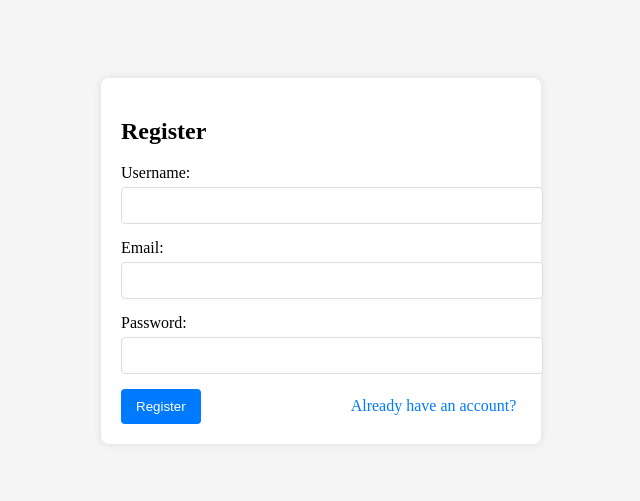
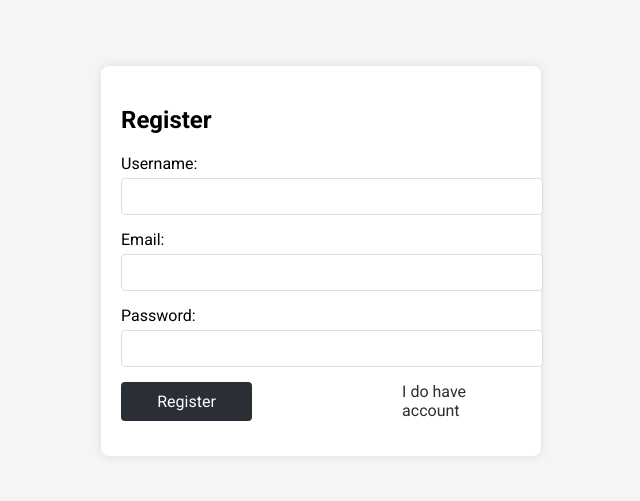
Before and after one commit to babaicode/sticker-bomber-front, a React (Vite) app: page / in a window 1280 px wide. Shown: the part 147-648 px from the top of the page, without its empty margins (319-959 px from the left). Built offline with nearby package versions, Linux system fonts and the light colour scheme.

Commit message:
edit structure

```diff
--- a/index.html
+++ b/index.html
@@ -3,6 +3,7 @@
   <head>
     <meta charset="UTF-8" />
     <title>sticker bomber</title>
+    <link rel="stylesheet" href="https://fonts.googleapis.com/css2?family=Roboto:wght@400;500;700&display=swap" />
   </head>
   <body>
     <div id="root"></div>
--- a/src/App.tsx
+++ b/src/App.tsx
@@ -1,8 +1,8 @@
 import React from 'react'
 import { BrowserRouter as Router, Route, Routes } from 'react-router-dom'
-import Register from './authPage/Register'
-import Login from './authPage/Login'
-import Dashboard from './page/Dashboard'
+import Dashboard from './home/page/Dashboard'
+import Register from './auth/page/Register'
+import Login from './auth/page/Login'
 
 const App: React.FC = () => {
   return (
--- a/src/authPage/Register.tsx
+++ b/src/auth/page/Login.tsx
@@ -1,21 +1,24 @@
 import React, { useState } from 'react'
-import { Link } from 'react-router-dom'
+import { Link, useNavigate } from 'react-router-dom'
 import '../styles/Auth.css'
-import { register } from '../services/authService'
 import axios from 'axios'
+import { login } from '../service/authService'
 
-const Register: React.FC = () => {
-  const [fullname, setFullname] = useState('')
+const Login: React.FC = () => {
   const [password, setPassword] = useState('')
   const [email, setEmail] = useState('')
   const [message, setMessage] = useState('')
-
+  const navigate = useNavigate()
   const handleSubmit = async (e: React.FormEvent) => {
     e.preventDefault()
 
     try {
-      const data = await register(fullname, email, password)
-      setMessage(`Registration successful: ${data.token}`)
+      const data = await login(email, password)
+      setMessage(`Login successful`)
+      if (data.token) {
+        localStorage.setItem('authToken', data.token)
+        navigate('/dashboard')
+      }
     } catch (error) {
       if (axios.isAxiosError(error)) {
         setMessage(
@@ -30,17 +33,8 @@ const Register: React.FC = () => {
   return (
     <div className="auth-container">
       <form onSubmit={handleSubmit} className="auth-form">
-        <h2>Register</h2>
+        <h2>Login</h2>
 
-        <div>
-          <label htmlFor="username">Username:</label>
-          <input
-            type="text"
-            id="username"
-            value={fullname}
-            onChange={(e) => setFullname(e.target.value)}
-          />
-        </div>
         <div>
           <label htmlFor="email">Email:</label>
           <input
@@ -59,12 +53,12 @@ const Register: React.FC = () => {
             onChange={(e) => setPassword(e.target.value)}
           />
         </div>
-        <button type="submit">Register</button>
-        <Link to="/login">Already have an account?</Link>
+        <button type="submit">Login</button>
+        <Link to="/">Do you need to register?</Link>
       </form>
       {message && <p>{message}</p>}
     </div>
   )
 }
 
-export default Register
+export default Login
--- a/src/authPage/Login.tsx
+++ b/src/auth/page/Register.tsx
@@ -1,24 +1,21 @@
 import React, { useState } from 'react'
-import { Link, useNavigate } from 'react-router-dom'
+import { Link } from 'react-router-dom'
 import '../styles/Auth.css'
-import { login } from '../services/authService'
 import axios from 'axios'
+import { register } from '../service/authService'
 
-const Login: React.FC = () => {
+const Register: React.FC = () => {
+  const [fullname, setFullname] = useState('')
   const [password, setPassword] = useState('')
   const [email, setEmail] = useState('')
   const [message, setMessage] = useState('')
-  const navigate = useNavigate()
+
   const handleSubmit = async (e: React.FormEvent) => {
     e.preventDefault()
 
     try {
-      const data = await login(email, password)
-      setMessage(`Login successful`)
-      if (data.token) {
-        localStorage.setItem('authToken', data.token)
-        navigate('/dashboard')
-      }
+      const data = await register(fullname, email, password)
+      setMessage(`Registration successful: ${data.token}`)
     } catch (error) {
       if (axios.isAxiosError(error)) {
         setMessage(
@@ -33,8 +30,17 @@ const Login: React.FC = () => {
   return (
     <div className="auth-container">
       <form onSubmit={handleSubmit} className="auth-form">
-        <h2>Login</h2>
+        <h2>Register</h2>
 
+        <div>
+          <label htmlFor="username">Username:</label>
+          <input
+            type="text"
+            id="username"
+            value={fullname}
+            onChange={(e) => setFullname(e.target.value)}
+          />
+        </div>
         <div>
           <label htmlFor="email">Email:</label>
           <input
@@ -53,12 +59,14 @@ const Login: React.FC = () => {
             onChange={(e) => setPassword(e.target.value)}
           />
         </div>
-        <button type="submit">Login</button>
-        <Link to="/">Do you need to register?</Link>
+        <div className='buttons-box'>
+          <button className="register-button" type="submit">Register</button>
+          <Link className='go-to-login' to="/login">I do have account</Link>
+        </div>
       </form>
       {message && <p>{message}</p>}
     </div>
   )
 }
 
-export default Login
+export default Register
--- a/src/styles/Auth.css
+++ b/src/auth/styles/Auth.css
@@ -32,7 +32,7 @@
 }
 
 .auth-form button {
-  background-color: #007bff;
+  background-color: #2a2f35;
   color: #fff;
   border: none;
   padding: 10px 15px;
@@ -41,11 +41,11 @@
 }
 
 .auth-form button:hover {
-  background-color: #0056b3;
+  background-color: #2a2f35;
 }
 
 .auth-form a {
-  color: #007bff;
+  color: #2a2f35;
   text-decoration: none;
   margin-left: 150px;
 }
@@ -57,3 +57,26 @@
 p {
   margin-top: 10px;
 }
+
+.register-button {
+  width: 50%;
+  font-size: medium;
+}
+
+.go-to-login{
+  width: 50%;
+}
+
+.buttons-box{
+  display: flex;
+}
+body {
+  font-family: 'Roboto', sans-serif;
+}
+
+.auth-form input,
+.auth-form button,
+.auth-form label,
+.auth-container {
+  font-family: 'Roboto', sans-serif;
+}
```
Also changed, not shown: src/auth/service/authService.ts (renamed from src/services/authService.ts), src/home/page/Dashboard.tsx (renamed from src/page/Dashboard.tsx).
